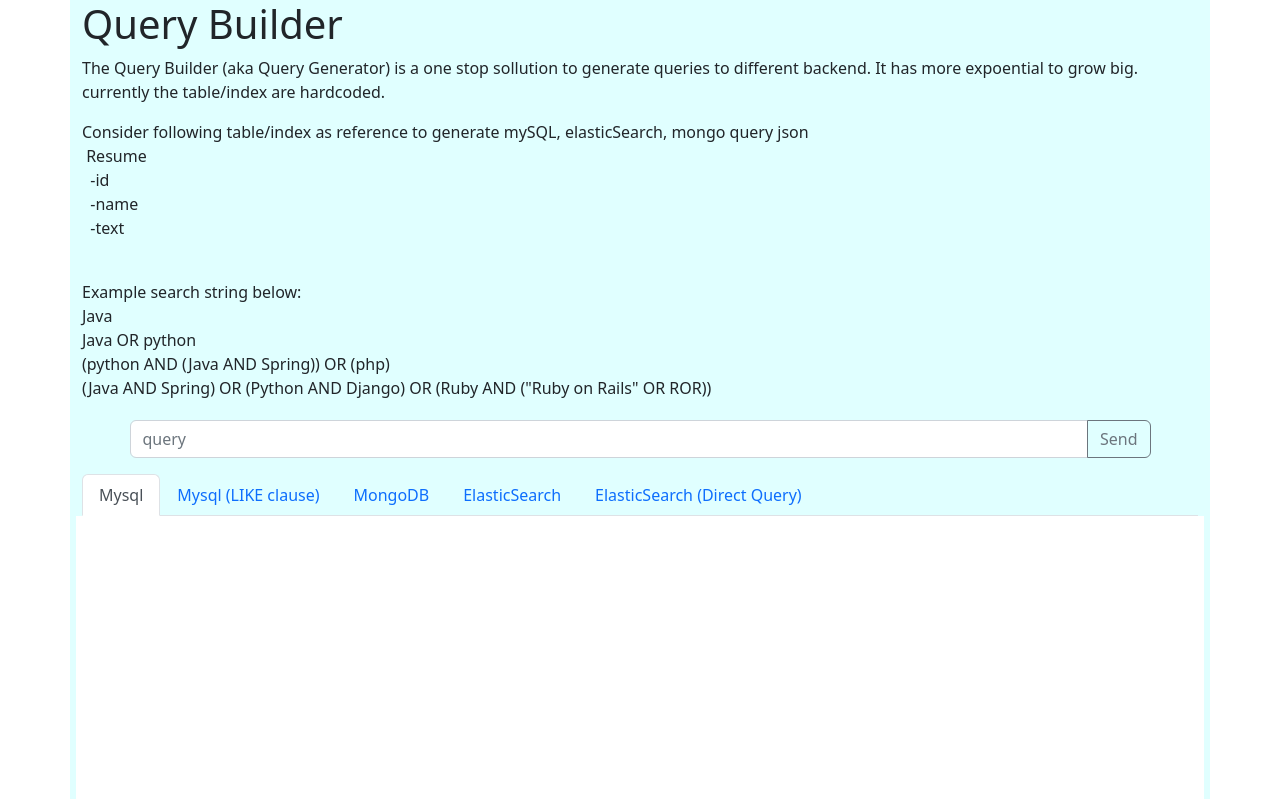
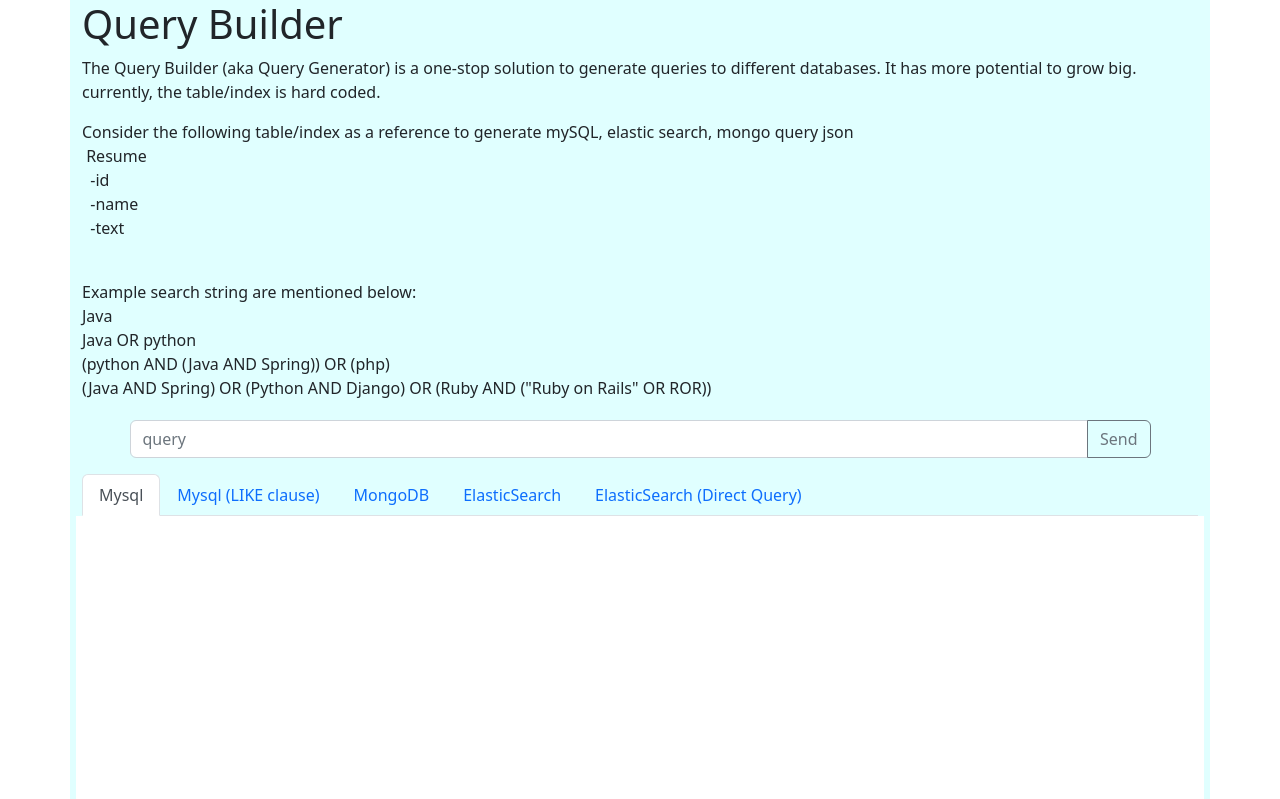
Before and after one commit to Balaji2810/tophire_assignment_query_builder, a Django app: page / in a window 1280 px wide. Shown: the top 799 px of the page. Run offline with Django 4.2, Linux system fonts and the light colour scheme.

Commit message:
Update index.html

```diff
--- a/querybuilder/templates/index.html
+++ b/querybuilder/templates/index.html
@@ -19,19 +19,19 @@
         <div class="col-12">
           <h1>Query Builder</h1>
           <p>
-            The Query Builder (aka Query Generator) is a one stop sollution to
-            generate queries to different backend. It has more expoential to
-            grow big. currently the table/index are hardcoded.
+            The Query Builder (aka Query Generator) is a one-stop solution to
+            generate queries to different databases. It has more potential to
+            grow big. currently, the table/index is hard coded.
           </p>
           <p>
-            Consider following table/index as reference to generate mySQL,
-            elasticSearch, mongo query json<br />
+            Consider the following table/index as a reference to generate mySQL,
+            elastic search, mongo query json<br />
             &nbsp;Resume <br />&nbsp;&nbsp;-id <br />&nbsp;&nbsp;-name
             <br />&nbsp;&nbsp;-text
           </p>
           <br />
           <p>
-            Example search string below: <br />Java <br />
+            Example search string are mentioned below: <br />Java <br />
             Java OR python <br />
             (python AND (Java AND Spring)) OR (php) <br />
 
```
